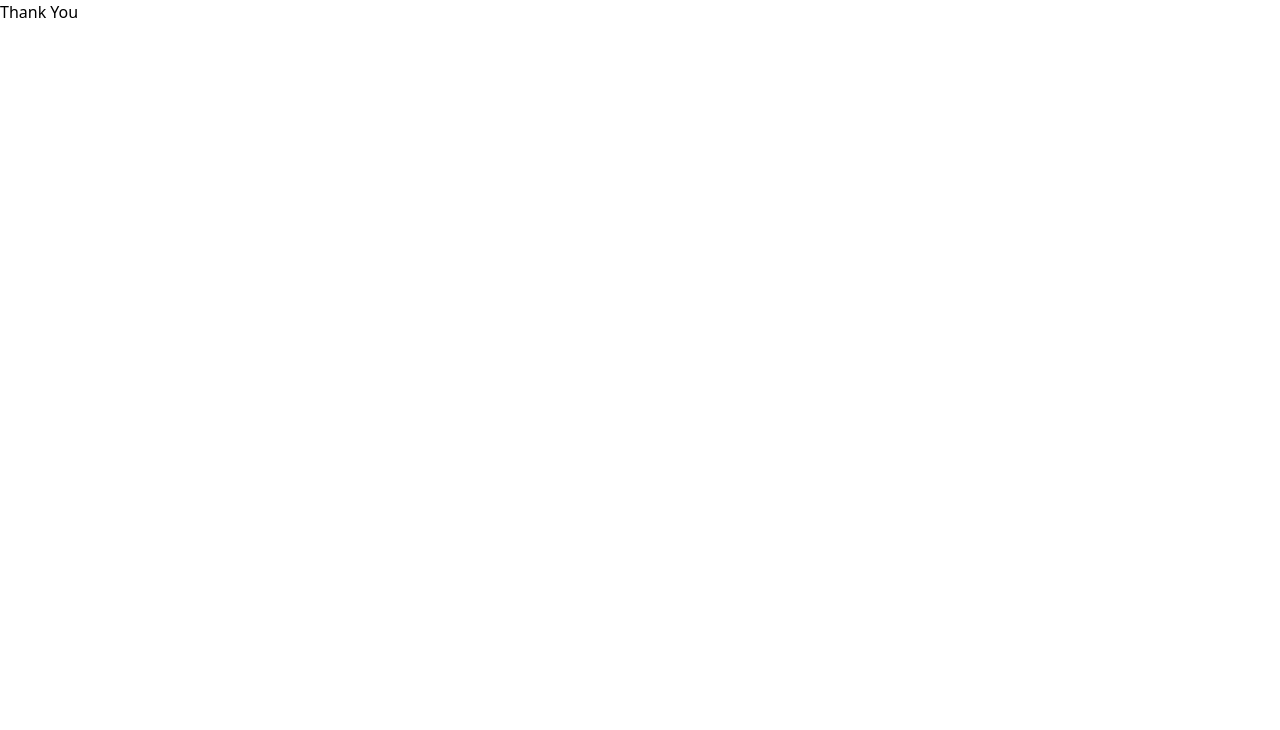
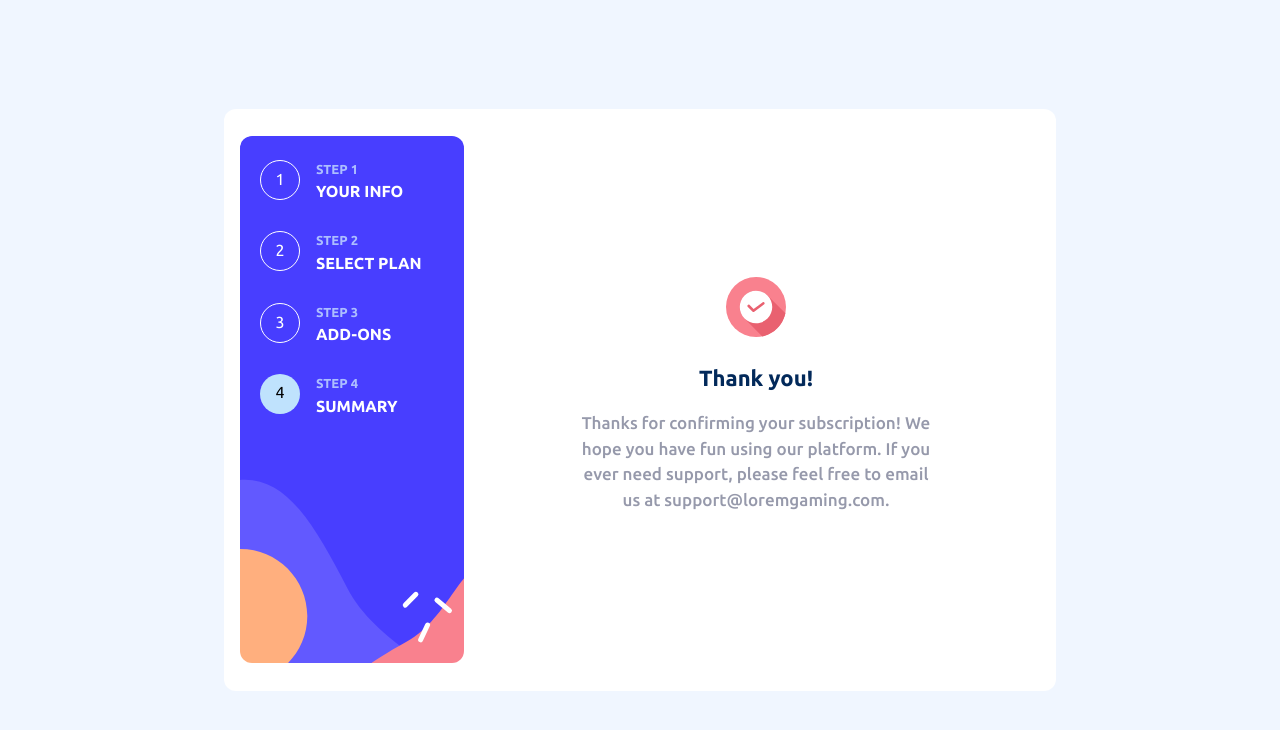
Before and after one commit to Kumar209/Mulit-Step-Form-Frontend-Mentor-Challenge, a React (Vite) app: page /thank-you in a window 1280 px wide. Shown: the top 730 px of the page. Built offline with nearby package versions, Linux system fonts and the light colour scheme.

Commit message:
completed step 5 page

```diff
--- a/src/pages/Step5.jsx
+++ b/src/pages/Step5.jsx
@@ -1,12 +1,39 @@
+/* eslint-disable no-unused-vars */
 // eslint-disable-next-line no-unused-vars
-import React from 'react'
+import React, { useState } from "react";
+import Sidebar from "../components/Sidebar/Sidebar";
+import Img from "../assets/images/icon-thank-you.svg";
 
-function Step5() {
+const Step4 = () => {
+  const [active, setActive] = useState(4);
+
   return (
-    <div>
-      Thank You
+    <div className="w-full h-[100vh]  bg-MagnoliaNeutral overflow-x-hidden flex flex-col md:justify-center items-center relative md:static">
+      <Sidebar display={"Mobile"} active={active} />
+
+      <div className="flex flex-row bg-white  rounded-xl w-[90%] md:w-[85%] xl:w-[65%] pt-[17.5px] px-4 pb-7 absolute md:static top-[100px] ">
+        <Sidebar display={"Desktop"} active={active} />
+
+        <div className="flex justify-center items-center w-full md:w-[70%] lg:w-[68%] md:ml-5 my-6 md:my-0">
+          <div className="flex flex-col justify-center items-center md:my-[27.7%]">
+            <img src={Img} alt="thank you svg" className="w-[60px] h-[60px]" />
+
+            <div className="flex flex-col justify-center items-center font-Ubuntu mt-6 px-[10px] lg:px-[90px]">
+              <h2 className="font-bold text-[19px] md:text-[22px] text-MarineBlue mb-4">
+                Thank you!
+              </h2>
+              <p className="font-medium text-center text-[15px] md:text-[17px] text-CoolGray">
+                Thanks for confirming your subscription! We hope you have fun
+                using our platform. If you ever need support, please feel free
+                to email us at support@loremgaming.com.
+              </p>
+            </div>
+
+          </div>
+        </div>
+      </div>
     </div>
-  )
-}
+  );
+};
 
-export default Step5
+export default Step4;
```
Also changed, not shown: index.html (+0 -106 lines).
